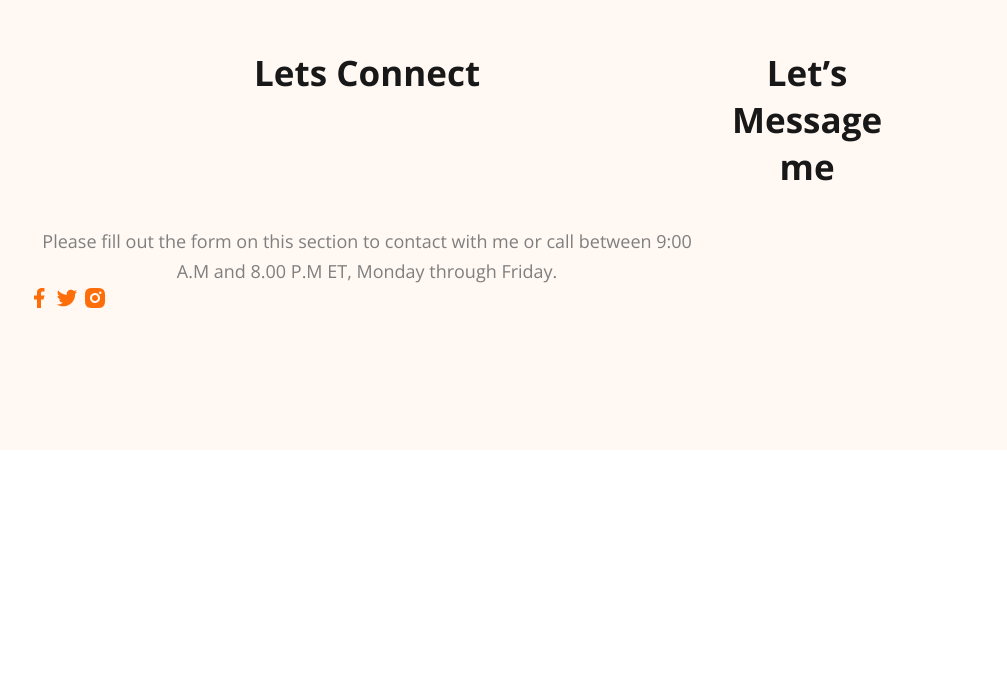
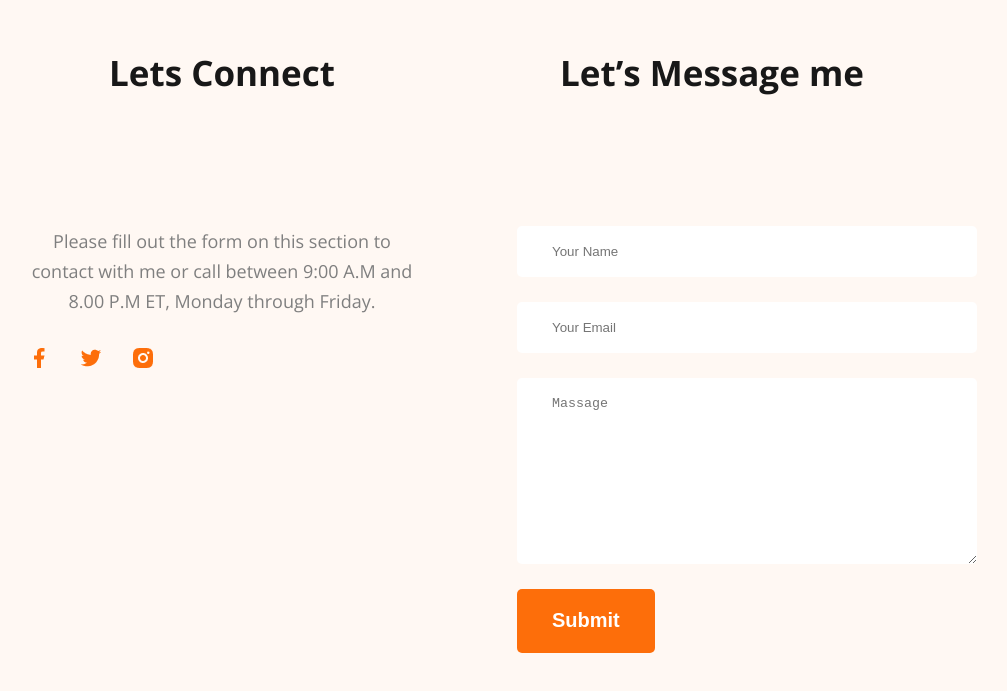
Before and after one commit to amimtiaz/developer-protfolio, a plain HTML site: page index.html in a window 1280 px wide. Shown: the part 3524-4215 px from the top of the page, without its empty margins (173-1180 px from the left). Before the commit the page ends 3974 px from the top, so only its background shows below. Drawn offline with nearby package versions, Linux system fonts and the light colour scheme.

Commit message:
finished footer section

```diff
--- a/index.html
+++ b/index.html
@@ -199,6 +199,12 @@ to any of the 1500+ FontAwesome 5 free icons available. Aenean commodo ligula eg
         </div>
         <div class="footer-column">
             <h3 class="section-title">Let’s Message me</h3>
+            <form class="contact" action="">
+                <input type="text" placeholder="Your Name">
+                <input type="email" name="" placeholder="Your Email" id="">
+                <textarea name="" id="" cols="30" rows="10" placeholder="Massage"></textarea>
+                <input type="submit" class="btn-primary" value="Submit">
+            </form>
         </div>
     </footer>
 </body>
--- a/portfolio.css
+++ b/portfolio.css
@@ -250,4 +250,27 @@ footer{
     background: #FFF8F3;
     padding: 130px 200px;
     margin-top: 100px;
+    gap: 100px;
 }
+
+.footer-column{
+    width: 50%;
+}
+.contact input[type="text"], .contact input[type="email"], textarea {
+    display: block;
+    margin-bottom: 25px;
+    color:#757575;
+    padding: 18px 35px;
+    background-color: white;
+    border-radius: 5px;
+    border: none;
+    width: 100%;
+}
+
+.social-links a{
+    margin-right: 24px;
+}
+
+.social-links{
+ margin-top: 30px;
+}
```
